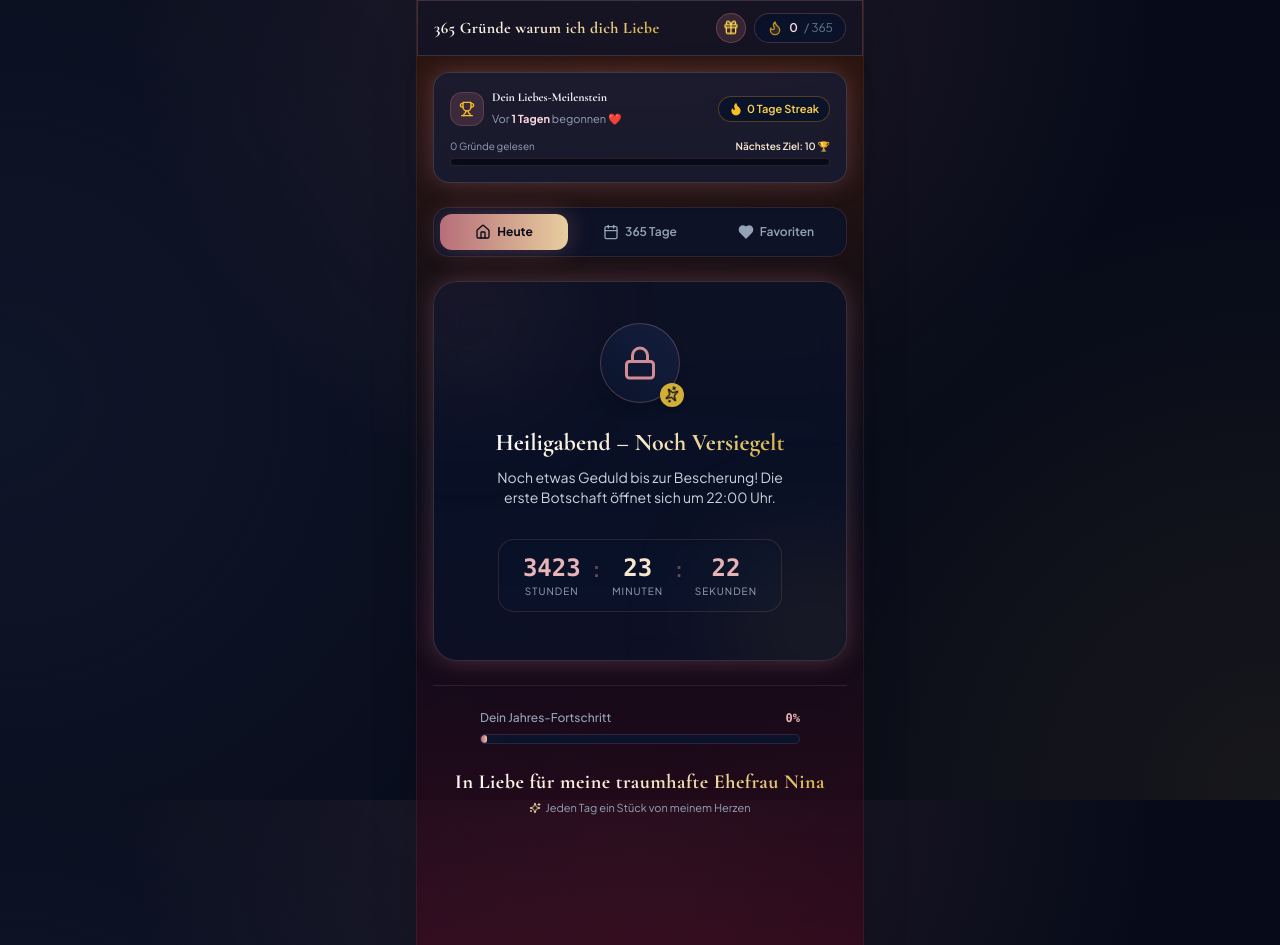
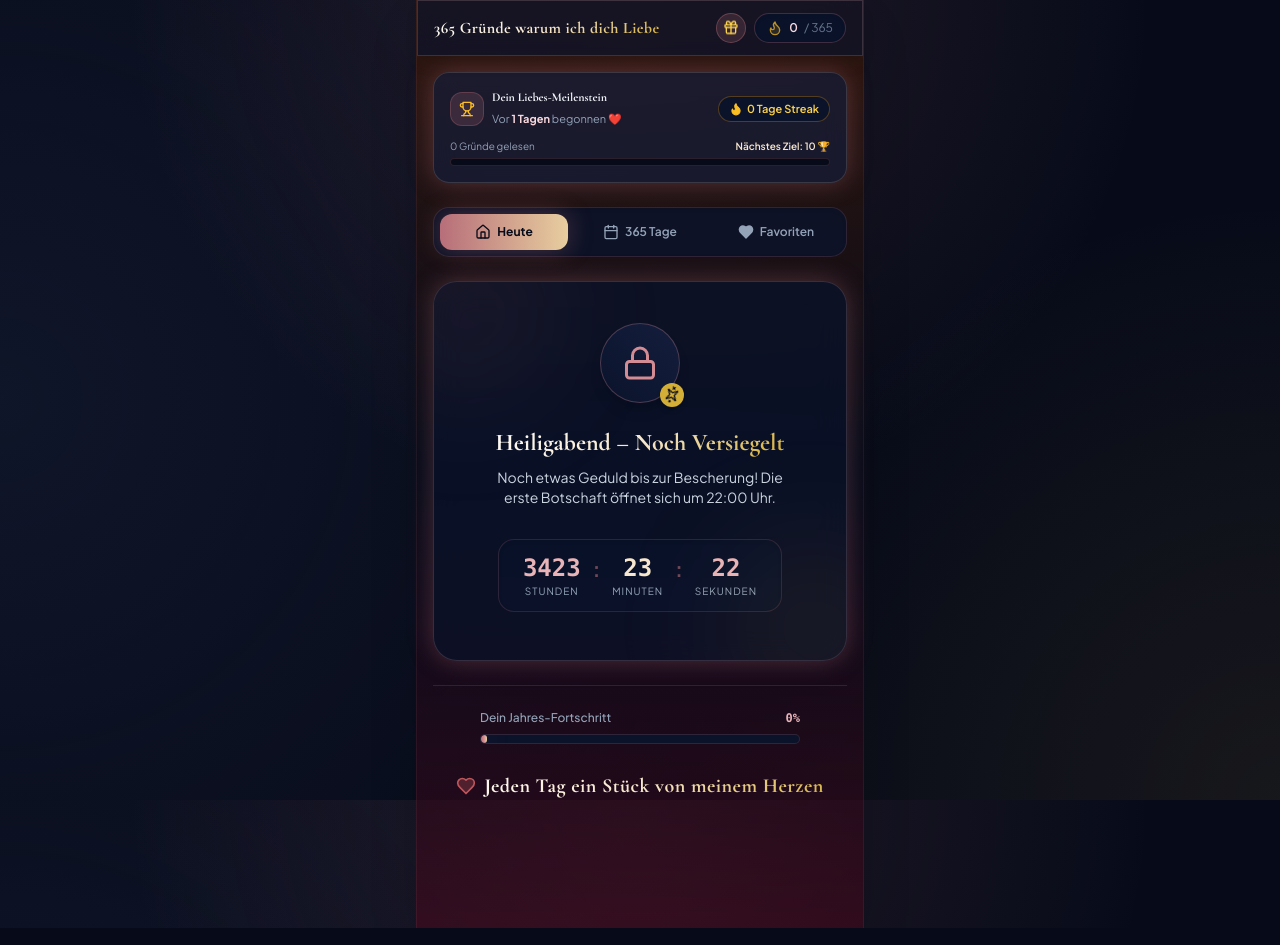
Before and after one commit to Modoroker/Heiligabend, a React (Vite) app: page / in a window 1280 px wide. Built offline with nearby package versions, Linux system fonts and the light colour scheme.

Commit message:
Update footer text and remove redundant sign-off

```diff
--- a/src/components/DailyCard.jsx
+++ b/src/components/DailyCard.jsx
@@ -110,11 +110,8 @@ export default function DailyCard({
               <span className="text-4xl font-serif text-rosegold-400/40 select-none block mt-1">”</span>
             </div>
 
-            {/* Bottom Footer signature */}
-            <div className="border-t border-rosegold-500/20 pt-4 flex items-center justify-between text-xs text-slate-400">
-              <span className="font-serif font-bold text-sm text-rosegold-300 tracking-wide">
-                In Liebe für Nina
-              </span>
+            {/* Bottom Footer status */}
+            <div className="border-t border-rosegold-500/20 pt-4 flex items-center justify-end text-xs text-slate-400">
               <span className="flex items-center gap-1 text-[11px] text-slate-400">
                 <CheckCircle2 className="w-3.5 h-3.5 text-emerald-400" /> Gelesen
               </span>
--- a/src/components/MessageModal.jsx
+++ b/src/components/MessageModal.jsx
@@ -204,10 +204,6 @@ export default function MessageModal({
                 <Heart className={`w-5 h-5 ${isFavorite ? 'fill-red-400' : ''}`} />
               </button>
             </div>
-
-            <span className="font-serif font-bold text-sm text-rosegold-300 tracking-wide">
-              Für Nina
-            </span>
           </div>
         </motion.div>
       </div>
--- a/src/components/StatsFooter.jsx
+++ b/src/components/StatsFooter.jsx
@@ -1,5 +1,5 @@
 import React from 'react';
-import { Sparkles } from 'lucide-react';
+import { Heart } from 'lucide-react';
 
 export default function StatsFooter({ openedCount, total = 365 }) {
   const percentage = Math.round((openedCount / total) * 100);
@@ -20,13 +20,10 @@ export default function StatsFooter({ openedCount, total = 365 }) {
         </div>
       </div>
 
-      {/* Romantic Sign-off */}
-      <div className="pt-2">
-        <p className="font-serif text-xl font-bold tracking-wide gold-gradient-text">
-          In Liebe für meine traumhafte Ehefrau Nina
-        </p>
-        <p className="text-[11px] text-slate-400 mt-1 flex items-center justify-center gap-1">
-          <Sparkles className="w-3 h-3 text-champagne-400" />
+      {/* Romantic Sign-off - Prominent "Jeden Tag ein Stück von meinem Herzen" with Heart */}
+      <div className="pt-3">
+        <p className="font-serif text-lg sm:text-xl font-bold tracking-wide gold-gradient-text flex items-center justify-center gap-2">
+          <Heart className="w-5 h-5 text-red-400 fill-red-400/30 animate-pulse" />
           Jeden Tag ein Stück von meinem Herzen
         </p>
       </div>
```
